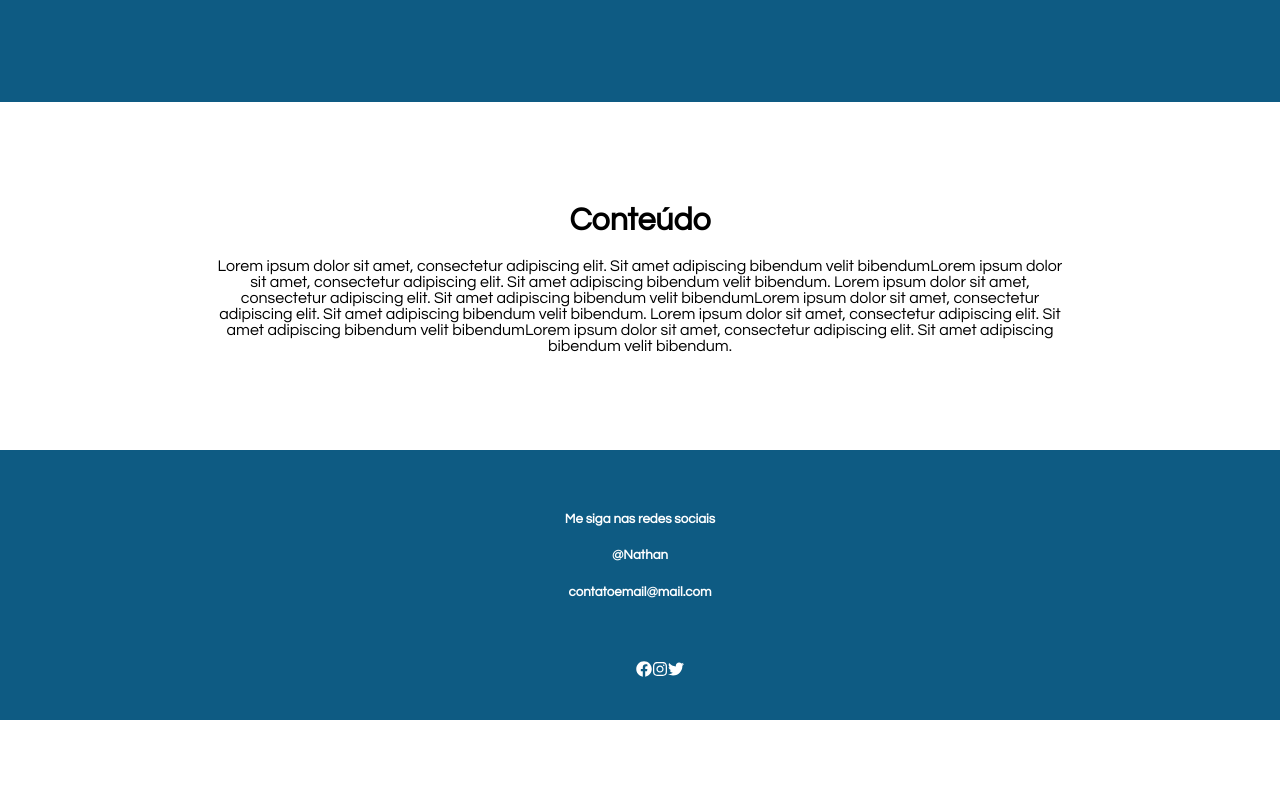
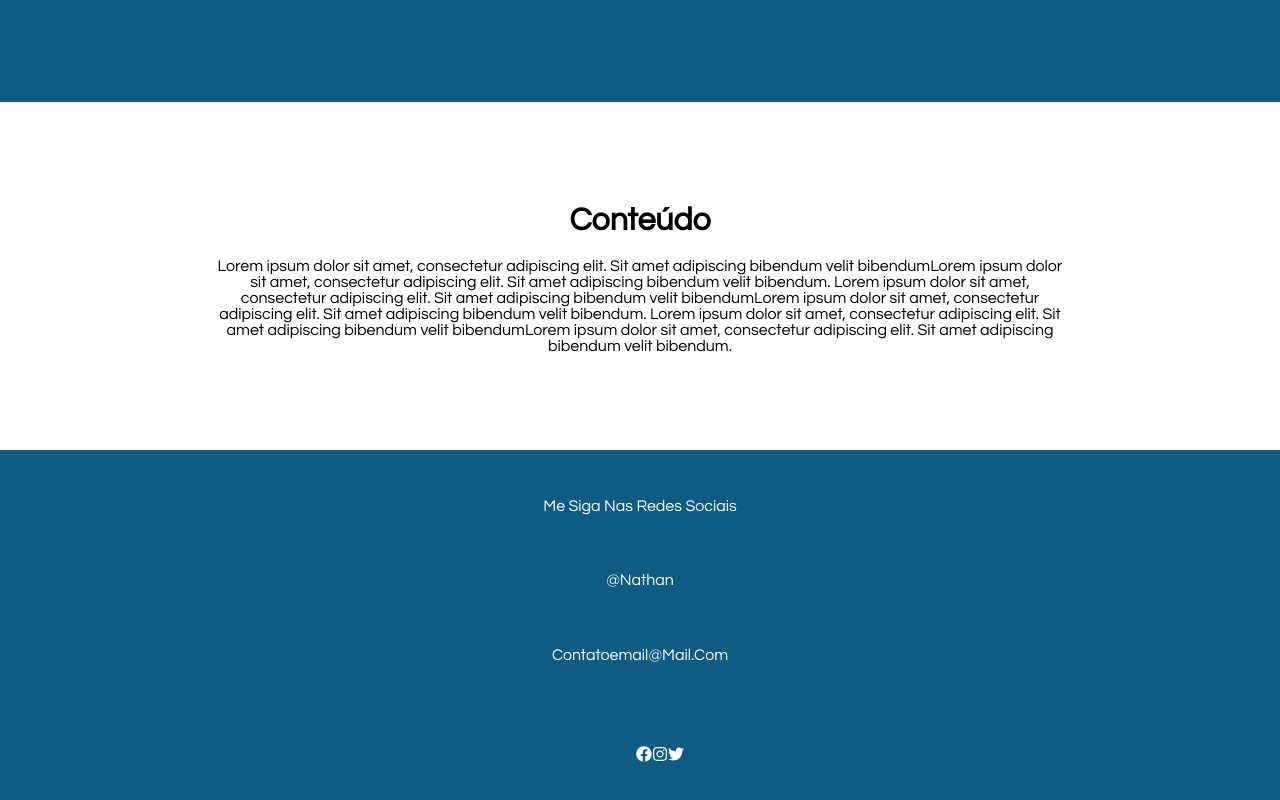
Before and after one commit to m4goth/nathan-personal-website, a React (Create React App) app: page / in a window 1280 px wide. Shown: the part 2930-3730 px from the top of the page. Before the commit the page ends 3650 px from the top, so only its background shows below. Built offline with nearby package versions, Linux system fonts and the light colour scheme.

Commit message:
ajustado tamanho da fonte rodapé

```diff
--- a/src/css/Footer.css
+++ b/src/css/Footer.css
@@ -2,7 +2,8 @@
 .footer-main {
     color: #FFFFFF;
     background-color: #0E5B83;
-    padding-top: 40px;
+    padding-top: 5px;
+    padding-bottom: 5px;
     text-align: center;
 
 }
@@ -16,9 +17,9 @@
     text-align: center;
 }
 
-.footer-conteudo h3{
-    font-size: 1.5rem;
-    font-weight: 500;
+.footer-conteudo h5{
+    font-size: 1rem;
+    font-weight: 100;
     text-transform: capitalize;
     line-height: 3rem;
 }
```
